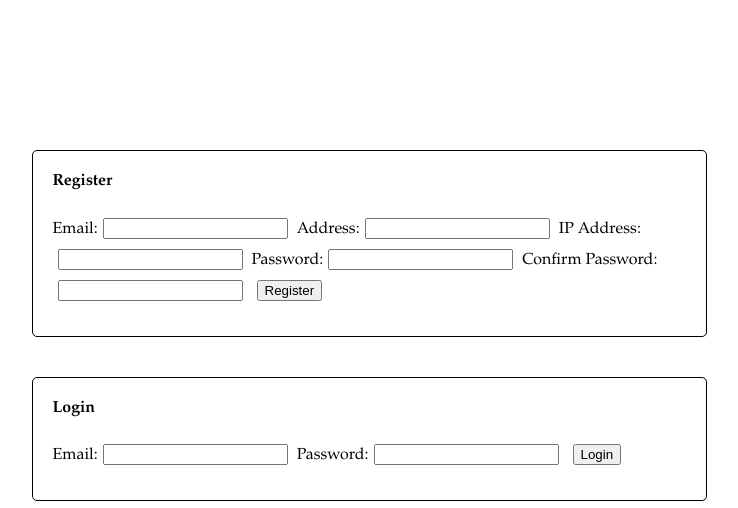
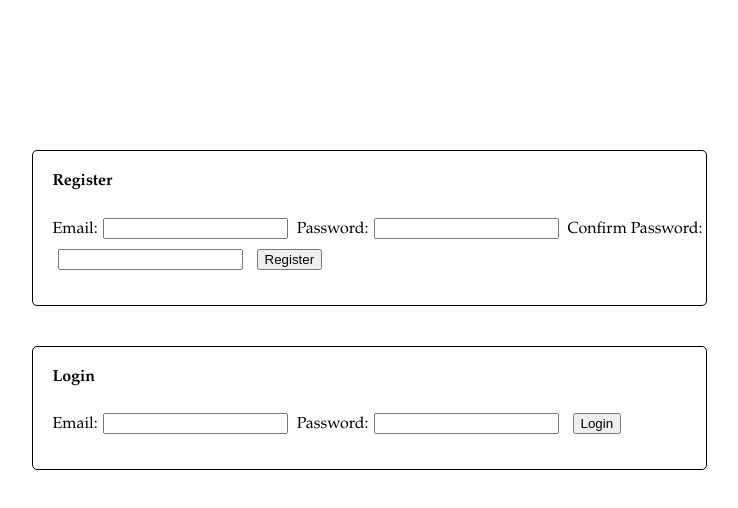
Before and after one commit to ebergstein/miningwebsite, a Django app: page / in a window 1280 px wide. Shown: the top 508 px of the page, without its empty margins (239-977 px from the left). Run offline with Django 3.2, Linux system fonts and the light colour scheme; parts of the project's set-up code (start-up, migrations or seed data) failed here and were passed over.

Commit message:
Forgot something.

```diff
--- a/apps/logreg/templates/logreg/index.html
+++ b/apps/logreg/templates/logreg/index.html
@@ -19,8 +19,6 @@
 				{% csrf_token %}
 				<h4>Register</h4>
 				<label>Email:<input type = "text" name = "email"></label>
-				<label>Address:<input type = "text" name = "address"></label>
-				<label>IP Address:<input type = "text" name = "ip"></label>
 				<label>Password:<input type = "password" name = "password"></label>
 				<label>Confirm Password:<input type = "password" name = "confirm"></label>
 				<input type = "submit" value = "Register">
--- a/apps/mininginfo/views.py
+++ b/apps/mininginfo/views.py
@@ -10,7 +10,7 @@ def index(request):
 		user = User.objects.get(id = request.session['id'])
 	except:
 		return redirect(reverse('login:home'))
-	return render(request, 'mininginfo/index.html', context)
+	return render(request, 'mininginfo/index.html')
 
 def logout(request):
 	try:
```
